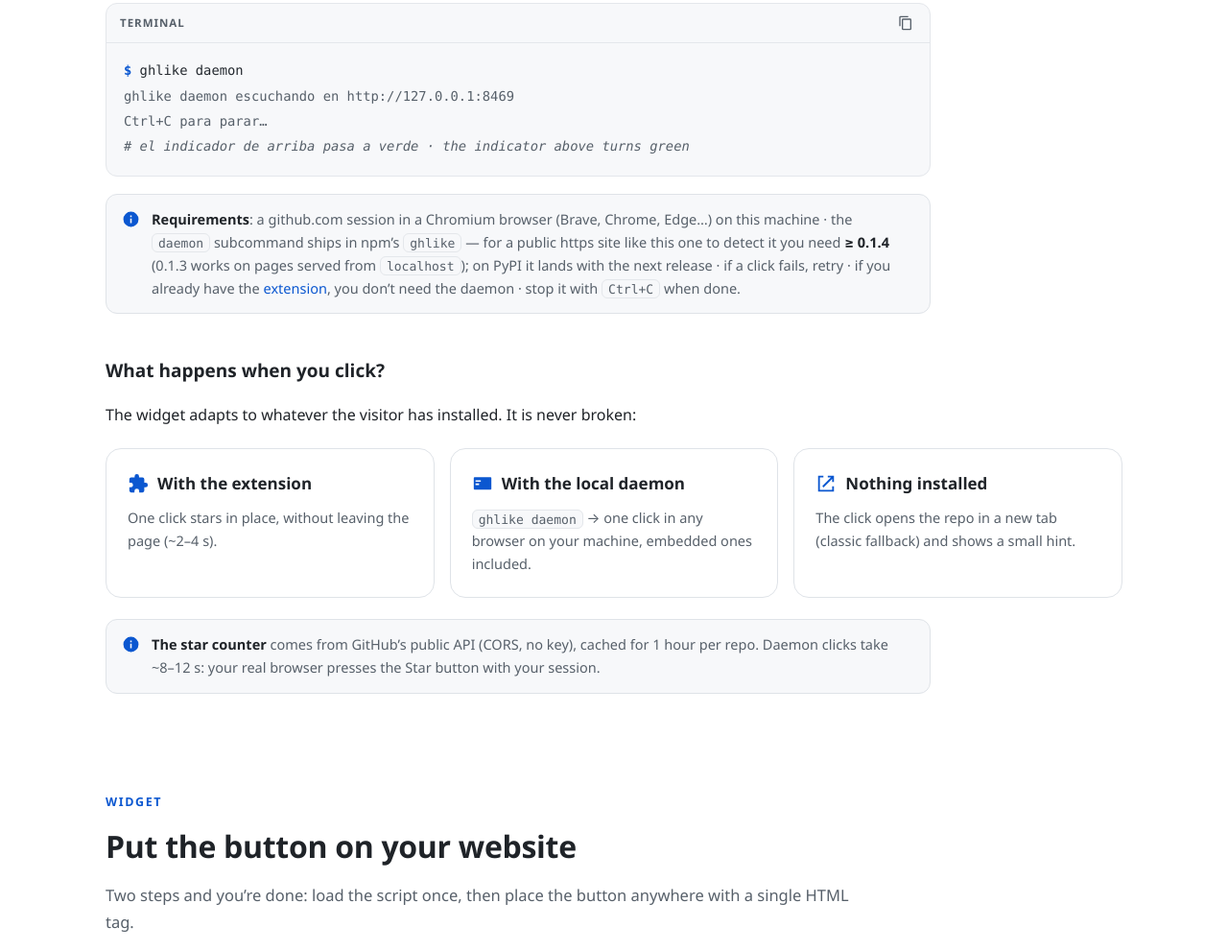
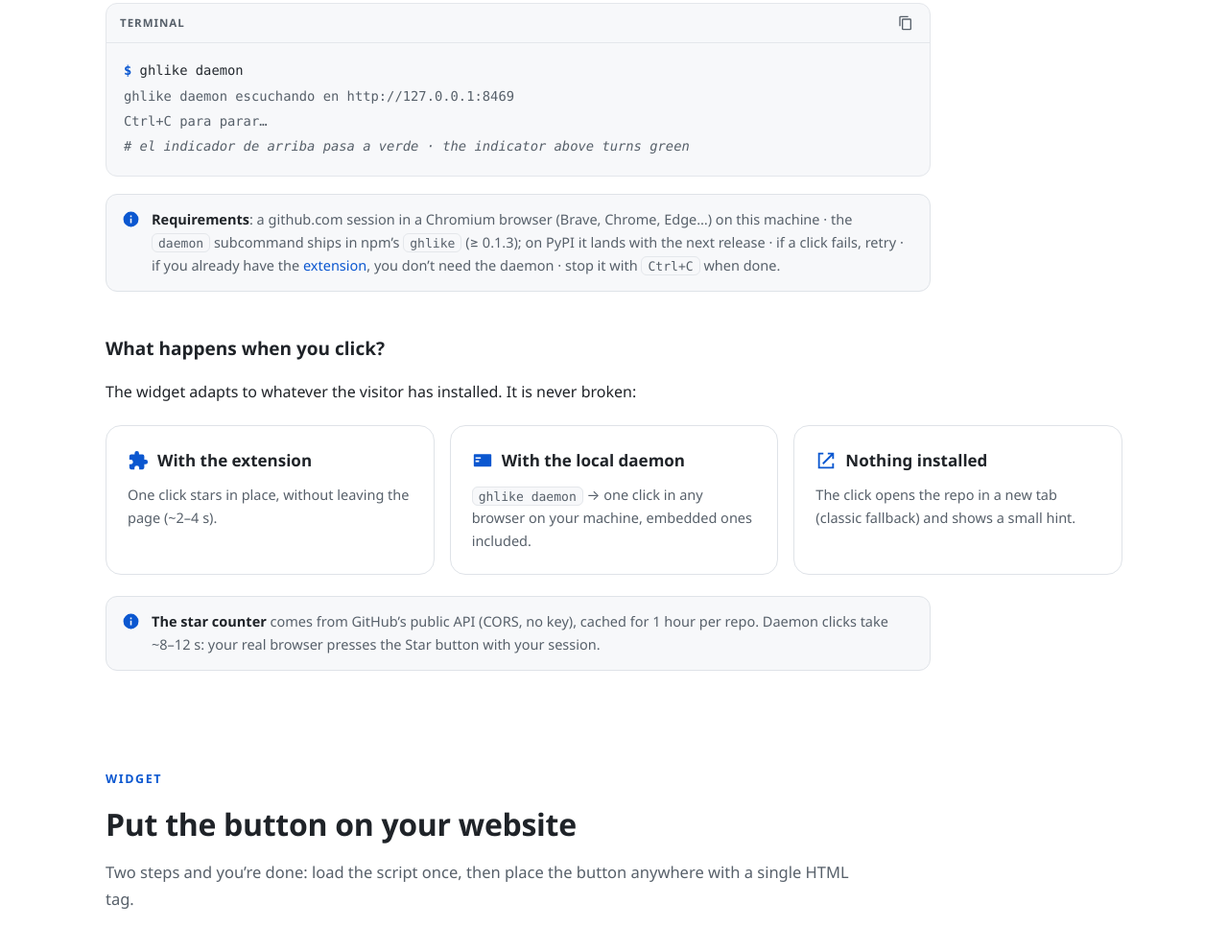
Before and after one commit to 686f6c61/ghlike, a plain HTML site: page site/index.html in a window 1280 px wide. Shown: the part 1663-2654 px from the top of the page at 96% size. Drawn offline with Linux system fonts and the light colour scheme; no server answers.

Commit message:
site: corregir nota del daemon — funciona desde npm 0.1.3 en webs públicas

```diff
--- a/site/index.html
+++ b/site/index.html
@@ -556,8 +556,8 @@
   <div class="note">
     <svg viewBox="0 0 24 24" fill="currentColor" aria-hidden="true"><path d="M12 2a10 10 0 100 20 10 10 0 000-20zm1 15h-2v-6h2v6zm0-8h-2V7h2v2z"/></svg>
     <p>
-      <span class="es"><strong>Condiciones</strong>: sesión de github.com en un navegador Chromium (Brave, Chrome, Edge…) de esta máquina · el subcomando <code>daemon</code> viaja en <code>ghlike</code> de npm — para que una web pública https como esta lo detecte hace falta <strong>≥&nbsp;0.1.4</strong> (con 0.1.3 funciona en páginas servidas desde <code>localhost</code>); en PyPI llega con la próxima versión · si un clic falla, reinténtalo · si ya tienes la <a href="#extension">extensión</a>, no necesitas el daemon · páralo con <code>Ctrl+C</code> al acabar.</span>
-      <span class="en"><strong>Requirements</strong>: a github.com session in a Chromium browser (Brave, Chrome, Edge…) on this machine · the <code>daemon</code> subcommand ships in npm’s <code>ghlike</code> — for a public https site like this one to detect it you need <strong>≥&nbsp;0.1.4</strong> (0.1.3 works on pages served from <code>localhost</code>); on PyPI it lands with the next release · if a click fails, retry · if you already have the <a href="#extension">extension</a>, you don’t need the daemon · stop it with <code>Ctrl+C</code> when done.</span>
+      <span class="es"><strong>Condiciones</strong>: sesión de github.com en un navegador Chromium (Brave, Chrome, Edge…) de esta máquina · el subcomando <code>daemon</code> viaja en <code>ghlike</code> de npm (≥&nbsp;0.1.3); en PyPI llega con la próxima versión · si un clic falla, reinténtalo · si ya tienes la <a href="#extension">extensión</a>, no necesitas el daemon · páralo con <code>Ctrl+C</code> al acabar.</span>
+      <span class="en"><strong>Requirements</strong>: a github.com session in a Chromium browser (Brave, Chrome, Edge…) on this machine · the <code>daemon</code> subcommand ships in npm’s <code>ghlike</code> (≥&nbsp;0.1.3); on PyPI it lands with the next release · if a click fails, retry · if you already have the <a href="#extension">extension</a>, you don’t need the daemon · stop it with <code>Ctrl+C</code> when done.</span>
     </p>
   </div>
 
```
